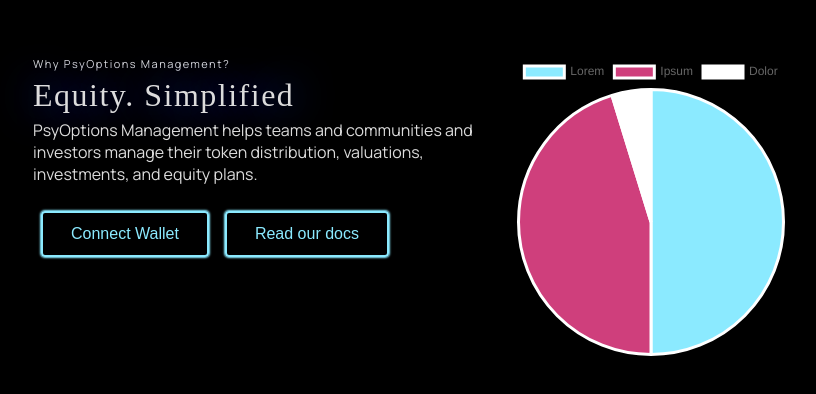
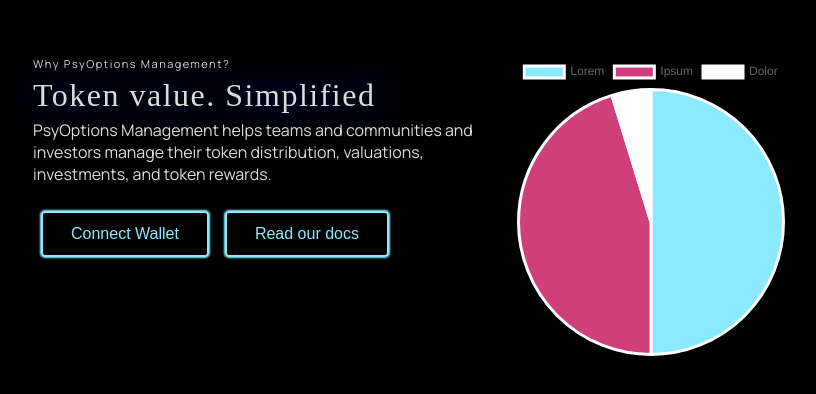
Before and after one commit to mithraiclabs/fusion, a Next.js app: page / in a window 1280 px wide. Shown: the part 194-588 px from the top of the page, without its empty margins (223-1039 px from the left). Built offline with nearby package versions, Linux system fonts and the light colour scheme; a web font is replaced by a local one.

Commit message:
update content to be clearer

```diff
--- a/components/IndexIntroSketch.tsx
+++ b/components/IndexIntroSketch.tsx
@@ -30,10 +30,10 @@
     <div className={styles["index-intro"]}>
       <section>
         <sup>Why PsyOptions Management?</sup>
-        <h1>Equity. Simplified</h1>
+        <h1>Token value. Simplified</h1>
         <div>
           PsyOptions Management helps teams and communities and investors
-          manage their token distribution, valuations, investments, and equity plans.
+          manage their token distribution, valuations, investments, and token rewards.
         </div>
         <div className={stylesGlobal["psy-button-group"]}>
           <button>Connect Wallet</button>
```
